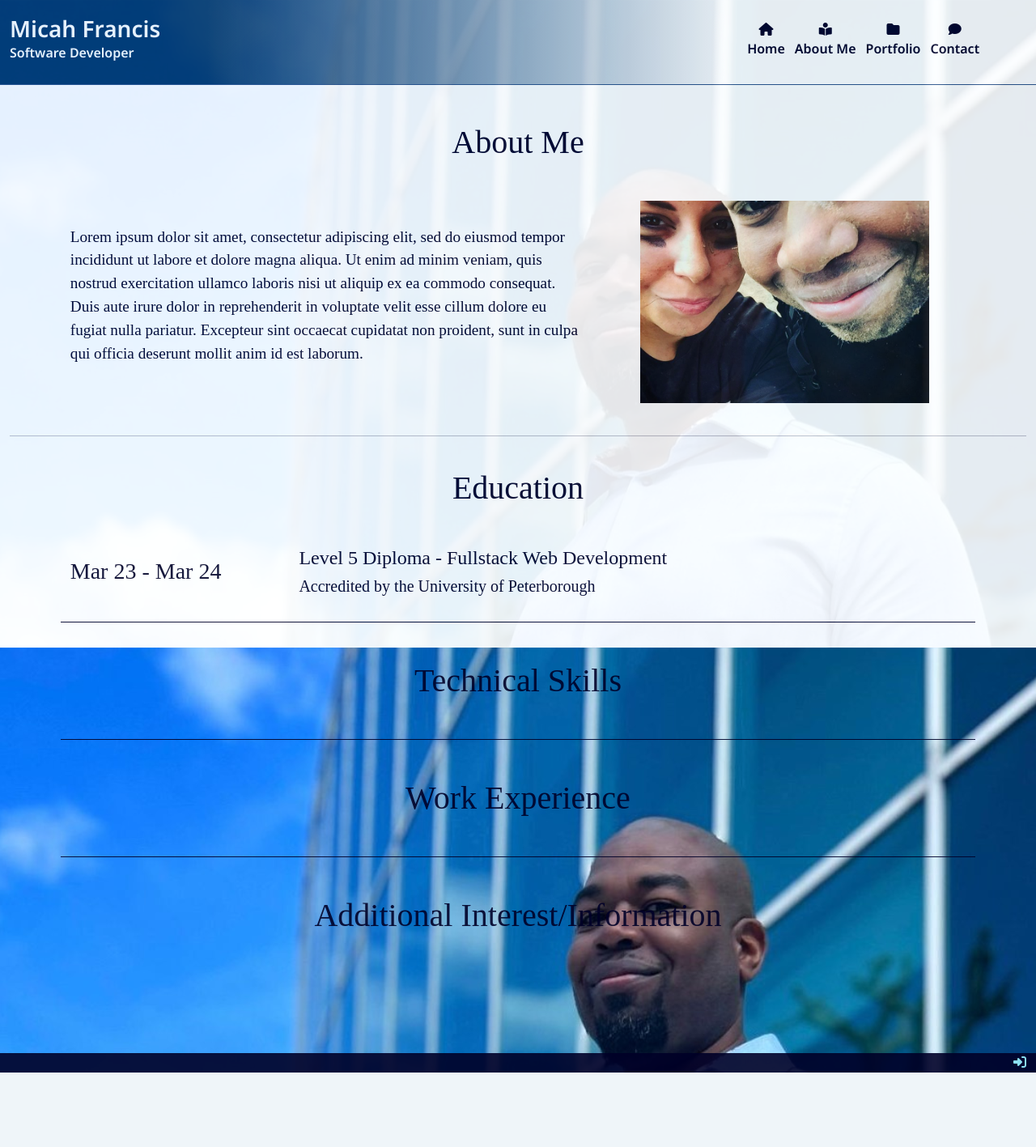
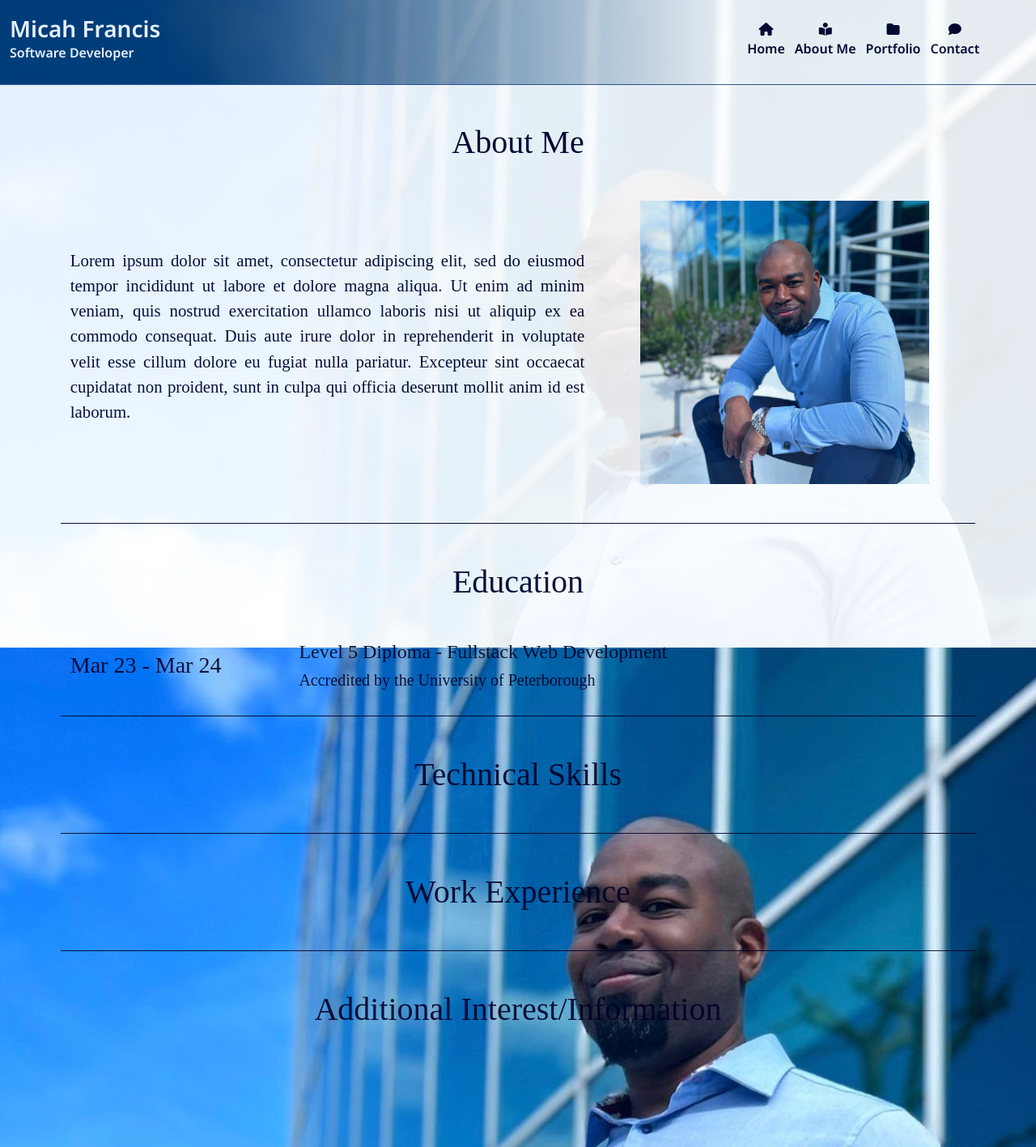
Before and after one commit to 2ndborn/micah_francis, a Django app: page /about/ in a window 1280 px wide. Shown: the whole page at 81% size. Before the commit the page ends 1325 px from the top, so only its background shows below. Run offline with Django 3.2, Linux system fonts and the light colour scheme; some libraries are stand-ins or nearby versions; some web fonts are replaced.

Commit message:
Styled the footer

```diff
--- a/about/templates/about/about.html
+++ b/about/templates/about/about.html
@@ -13,7 +13,7 @@
     <div class="overlay"></div>
     <div class="container-fluid about-container text-dark-blue">
         <div class="accordion" id="accordionExample">
-            <div class="container">
+            <div class="container mb-5 pb-5 border-bottoms">
                 <div class="row">
                     <h1 class="mb-5 text-center">About Me</h1>
                     <div class="col-12 col-lg-7 col-md-6 my-auto">
@@ -29,9 +29,6 @@
                     </div>
                 </div>
             </div>
-            <br>
-            <hr>
-            <br>
             <div class="container mb-5 border-bottoms">
                 <h1 class="mb-5 text-center" type="button" data-toggle="collapse" data-target="#collapseOne" aria-expanded="true"
                     aria-controls="collapseOne">Education</h1>
--- a/static/css/base.css
+++ b/static/css/base.css
@@ -68,14 +68,15 @@ body {
 /*************about***************************/
 
   .profile-pic {
-    background: url(/media/mikara-tmudder.jpg) center center no-repeat;
+    background: url(/media/micah_about.jpg) center center no-repeat;
     background-size: cover;
     width: 80%;
-    height: 250px;
+    height: 350px;
   }
 
   .about-content {
-    font-size: 1.2rem;
+    font-size: 1.3rem;
+    text-align: justify;
   }
 
   .about-container {
--- a/templates/base.html
+++ b/templates/base.html
@@ -96,14 +96,9 @@
     {% block postloadjs %}
     {% endblock %}
 
-    <footer class="container-fluid fixed-bottom position-relative">
-      <div class="row sign-in">
-        <div class="col-12">
-            <a href="">
-              <div><i class="fa-solid fa-right-to-bracket"></i></div>
-            </a>
-          </ul>
-        </div>
+    <footer>
+      <div class="row">
+        <div class="col-12"></div>
       </div>
     </footer>
 
```
Also changed, not shown: home/templates/home/index.html (+8 -0 lines), media/micah_about.jpg (added).
